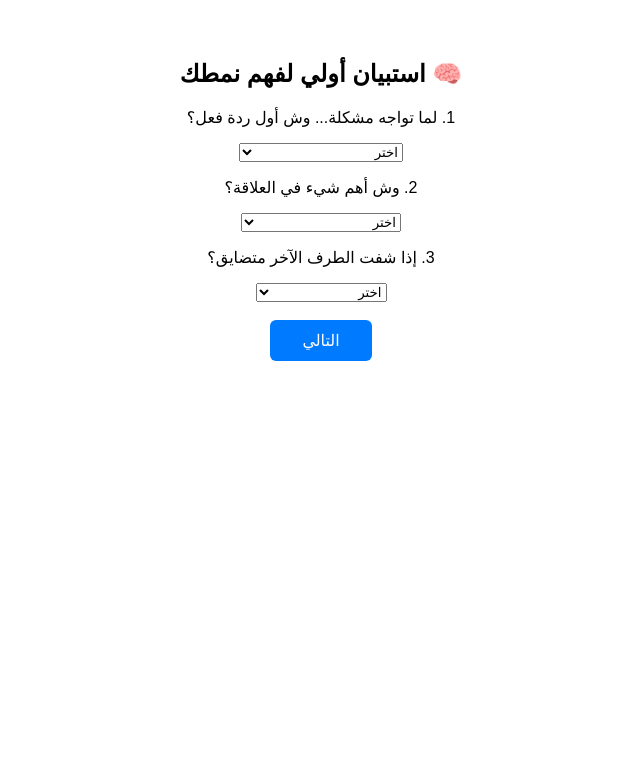
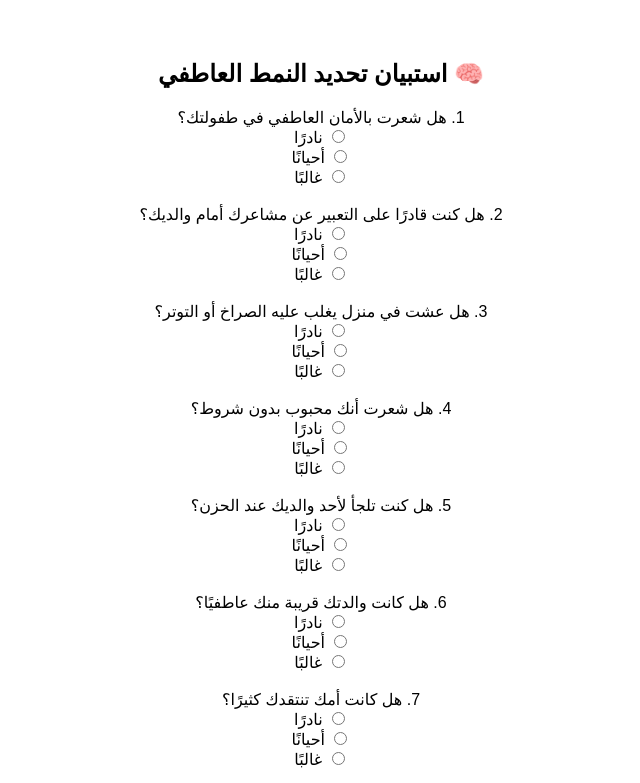
Before and after one commit to johani23/heartbridge-unified3, a React (Create React App) app: page /quiz in a window 1280 px wide. Shown: the top 783 px of the page, without its empty margins (319-959 px from the left). Built offline with nearby package versions, Linux system fonts and the light colour scheme.

Commit message:
Update Quiz.jsx

```diff
--- a/src/components/Quiz.jsx
+++ b/src/components/Quiz.jsx
@@ -2,70 +2,72 @@ import React, { useState } from 'react';
 import { useNavigate } from 'react-router-dom';
 
 function Quiz() {
+  const [answers, setAnswers] = useState({});
   const navigate = useNavigate();
-  const [step, setStep] = useState(1);
-  const [answers, setAnswers] = useState({ q1: '', q2: '', q3: '' });
 
-  const handleInputChange = (e) => {
-    setAnswers({ ...answers, [e.target.name]: e.target.value });
+  const questions = [
+    // ✳️ محور الطفولة
+    { id: 'q1', text: 'هل شعرت بالأمان العاطفي في طفولتك؟' },
+    { id: 'q2', text: 'هل كنت قادرًا على التعبير عن مشاعرك أمام والديك؟' },
+    { id: 'q3', text: 'هل عشت في منزل يغلب عليه الصراخ أو التوتر؟' },
+    { id: 'q4', text: 'هل شعرت أنك محبوب بدون شروط؟' },
+    { id: 'q5', text: 'هل كنت تلجأ لأحد والديك عند الحزن؟' },
+
+    // ✳️ علاقة الأم
+    { id: 'q6', text: 'هل كانت والدتك قريبة منك عاطفيًا؟' },
+    { id: 'q7', text: 'هل كانت أمك تنتقدك كثيرًا؟' },
+    { id: 'q8', text: 'هل شعرت أن حب أمك كان مرتبطًا بأدائك أو تصرفاتك؟' },
+    { id: 'q9', text: 'هل كنت تثق بأن والدتك ستتفهم مشاعرك؟' },
+    { id: 'q10', text: 'هل تخاف من تكرار نفس علاقة أمك في شريكتك؟' },
+
+    // ✳️ الخلفية الاجتماعية
+    { id: 'q11', text: 'هل نشأت في بيئة محافظة جدًا؟' },
+    { id: 'q12', text: 'هل كانت قرارات الزواج في عائلتك تُتخذ جماعيًا؟' },
+    { id: 'q13', text: 'هل تتأثر نظرتك للعلاقات برأي الأقارب أو المجتمع؟' },
+    { id: 'q14', text: 'هل تربيت على فكرة أن الرجل لا يضعف؟' },
+    { id: 'q15', text: 'هل ترى أن دور المرأة في العلاقة واضح ومحدد مسبقًا؟' },
+
+    // ✳️ القراءة والثقافة
+    { id: 'q16', text: 'كم كتابًا قرأت آخر سنة؟' },
+    { id: 'q17', text: 'هل تهتم بفهم نفسك ونمطك العاطفي؟' },
+    { id: 'q18', text: 'هل تميل لسماع بودكاست أو محتوى تطوير ذاتي؟' },
+    { id: 'q19', text: 'هل سبق أن قرأت كتبًا عن العلاقات أو علم النفس؟' },
+    { id: 'q20', text: 'هل تحب تحليل تصرفاتك ومشاعرك؟' }
+  ];
+
+  const handleChange = (qid, value) => {
+    setAnswers(prev => ({ ...prev, [qid]: Number(value) }));
   };
 
-  const handleNext = () => {
-    setStep(2);
-  };
+  const handleSubmit = (e) => {
+    e.preventDefault();
+    const totalScore = Object.values(answers).reduce((acc, val) => acc + val, 0);
 
-  const handleClusterSelect = (cluster) => {
+    let cluster = '';
+    if (totalScore <= 25) cluster = 'The Silent Doubter';
+    else if (totalScore <= 40) cluster = 'The Idealist';
+    else if (totalScore <= 55) cluster = 'The Rescuer';
+    else cluster = 'The Burnt Survivor';
+
     localStorage.setItem('userCluster', cluster);
     navigate('/analyze');
   };
 
   return (
     <div className="app-container">
-      {step === 1 && (
-        <>
-          <h2>🧠 استبيان أولي لفهم نمطك</h2>
+      <h2>🧠 استبيان تحديد النمط العاطفي</h2>
+      <form onSubmit={handleSubmit}>
+        {questions.map((q, index) => (
+          <div key={q.id} className="question">
+            <label>{index + 1}. {q.text}</label><br />
+            <label><input type="radio" name={q.id} value="1" onChange={() => handleChange(q.id, 1)} /> نادرًا</label><br />
+            <label><input type="radio" name={q.id} value="2" onChange={() => handleChange(q.id, 2)} /> أحيانًا</label><br />
+            <label><input type="radio" name={q.id} value="3" onChange={() => handleChange(q.id, 3)} /> غالبًا</label><br /><br />
+          </div>
+        ))}
 
-          <p>1. لما تواجه مشكلة... وش أول ردة فعل؟</p>
-          <select name="q1" value={answers.q1} onChange={handleInputChange}>
-            <option value="">اختر</option>
-            <option value="silent">أصمت وأحلها بنفسي</option>
-            <option value="ideal">أحاول أشرح مشاعري</option>
-            <option value="burnt">أفقد أعصابي أو أنسحب</option>
-            <option value="data">أبحث وأحلل وأفكر منطقيًا</option>
-          </select>
-
-          <p>2. وش أهم شيء في العلاقة؟</p>
-          <select name="q2" value={answers.q2} onChange={handleInputChange}>
-            <option value="">اختر</option>
-            <option value="silent">الهدوء وعدم الإلحاح</option>
-            <option value="ideal">التعبير والاحتواء</option>
-            <option value="burnt">الشعور بالأمان</option>
-            <option value="data">المنطق والتوافق الواقعي</option>
-          </select>
-
-          <p>3. إذا شفت الطرف الآخر متضايق؟</p>
-          <select name="q3" value={answers.q3} onChange={handleInputChange}>
-            <option value="">اختر</option>
-            <option value="silent">أسحب نفسي</option>
-            <option value="ideal">أحاول أواسيه</option>
-            <option value="burnt">أتوتر أكثر</option>
-            <option value="data">أسأل تحليل أو سبب</option>
-          </select>
-
-          <br /><br />
-          <button className="analyze-button" onClick={handleNext}>التالي</button>
-        </>
-      )}
-
-      {step === 2 && (
-        <>
-          <h2>💡 اختر أقرب نمط لك</h2>
-          <button className="analyze-button" onClick={() => handleClusterSelect('The Idealist')}>مثالي</button>
-          <button className="analyze-button" onClick={() => handleClusterSelect('The Burnt Survivor')}>محترق</button>
-          <button className="analyze-button" onClick={() => handleClusterSelect('The Silent Doubter')}>صامت</button>
-          <button className="analyze-button" onClick={() => handleClusterSelect('The Data-Lover')}>تحليلي</button>
-        </>
-      )}
+        <button type="submit" className="analyze-button">احسب نمطك</button>
+      </form>
     </div>
   );
 }
```
